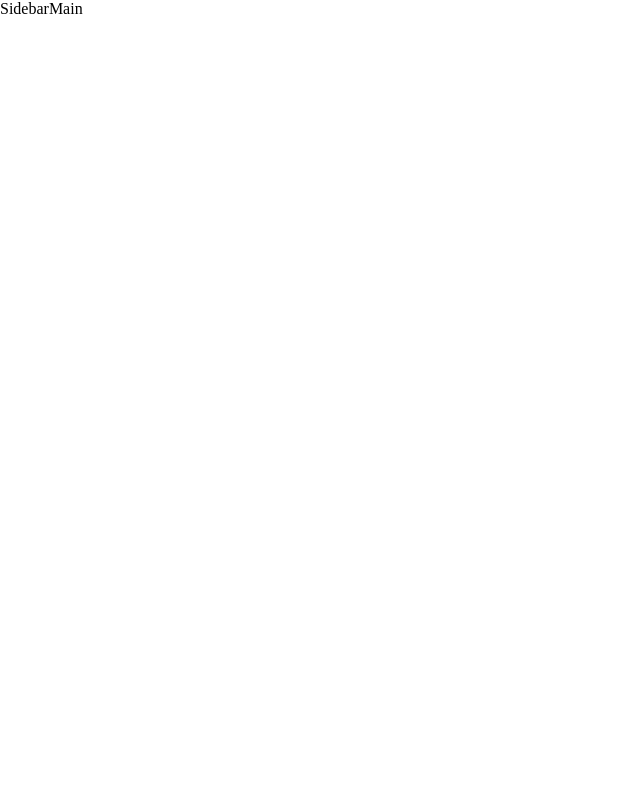
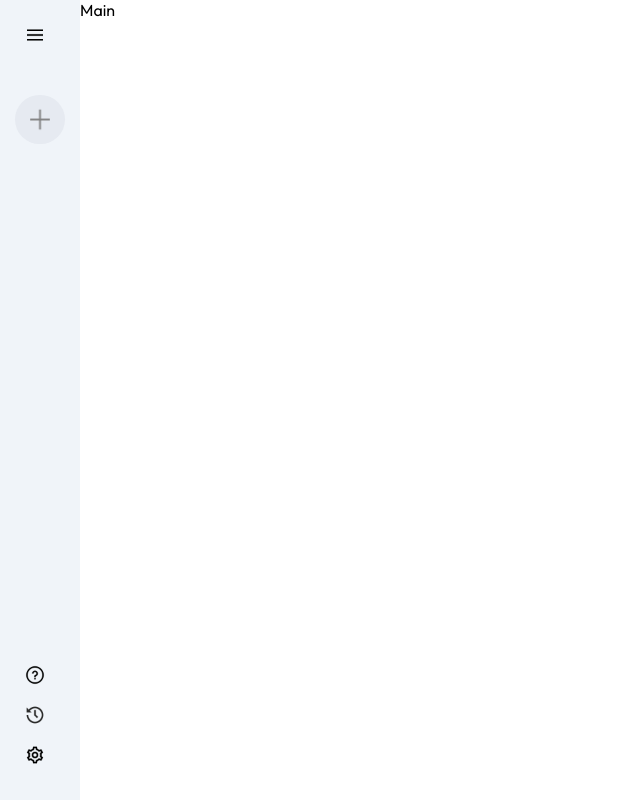
Before and after one commit to sohail019/Google-Gemini, a React (Vite) app: page / in a window 1280 px wide. Shown: the whole page, without its empty margins (0-640 px from the left). Built offline with nearby package versions, Linux system fonts and the light colour scheme.

Commit message:
Sidebar is completed

```diff
--- a/src/components/Sidebar/Sidebar.css
+++ b/src/components/Sidebar/Sidebar.css
@@ -0,0 +1,66 @@
+.sidebar{
+    min-height: 100vh;
+    display: inline-flex;
+    flex-direction: column;
+    justify-content: space-between;
+    background-color: #f0f4f9;
+    padding: 25px 15px;
+}
+
+.sidebar img {
+    width: 20px;
+}
+
+.sidebar .menu{
+    display: block;
+    margin-left: 10px;
+    cursor: pointer;
+}
+
+.sidebar .new-chat{
+    margin-top: 50px;
+    display: inline-flex;
+    align-items: center;
+    gap: 10px;
+    padding: 10px 15px;
+    background-color: #e6eaf1;
+    border-radius: 50px;
+    font-size: 14px;
+    color: grey;
+    cursor: pointer;
+}
+
+.sidebar .recent{
+    display: flex;
+    flex-direction: column;
+}
+
+.sidebar .recent-title{
+    margin-top: 30px;
+    margin-bottom: 20px;
+}
+
+.sidebar .recent-entry{
+    display: flex;
+    align-items: flex-start;
+    gap: 10px;
+    padding: 10px;
+    padding-right: 40px;
+    border-radius: 50px;
+    color: #282828;
+    cursor: pointer;
+}
+
+.sidebar .recent-entry:hover{
+    background-color: #e2e6eb;
+}
+
+.sidebar .bottom{
+    display: flex;
+    flex-direction: column;
+}
+
+.sidebar .bottom-item{
+    padding: 10px;
+    cursor: pointer;
+}
--- a/src/components/Sidebar/Sidebar.jsx
+++ b/src/components/Sidebar/Sidebar.jsx
@@ -1,7 +1,49 @@
-import "./Sidebar.css"
+import "./Sidebar.css";
+import { assets } from "../../assets/assets";
+import { useState } from "react";
 
 export const Sidebar = () => {
+  const [extended, setExtended] = useState(false);
+  const {
+    menu_icon,
+    plus_icon,
+    message_icon,
+    question_icon,
+    history_icon,
+    setting_icon,
+  } = assets;
   return (
-    <div className='sidebar'>Sidebar</div>
-  )
-}
+    <div className="sidebar">
+      <div className="top">
+        <img onClick={() => setExtended(prev => !prev)} className="menu" src={menu_icon} alt="Menu Icon" />
+        <div className="new-chat">
+          <img src={plus_icon} alt="" />
+          {extended && <p>New Chat</p>}
+        </div>
+        {extended && (
+          <div className="recent">
+            <p className="recent-title">Recent</p>
+            <div className="recent-entry">
+              <img src={message_icon} alt="" />
+              <p>What is React...</p>
+            </div>
+          </div>
+        )}
+      </div>
+      <div className="bottom">
+        <div className="bottom-item recent-entry">
+          <img src={question_icon} alt="" />
+          {extended && <p>Help</p>}
+        </div>
+        <div className="bottom-item recent-entry">
+          <img src={history_icon} alt="" />
+          {extended && <p>Activity</p>}
+        </div>
+        <div className="bottom-item recent-entry">
+          <img src={setting_icon} alt="" />
+          {extended && <p>Settings</p>}
+        </div>
+      </div>
+    </div>
+  );
+};
--- a/src/index.css
+++ b/src/index.css
@@ -1,7 +1,9 @@
+@import url('https://fonts.googleapis.com/css2?family=Outfit:wght@100..900&display=swap');
 *{
   padding: 0;
   margin: 0;
   box-sizing: border-box;
+  font-family: Outfit;
 }
 
 #root{
```
